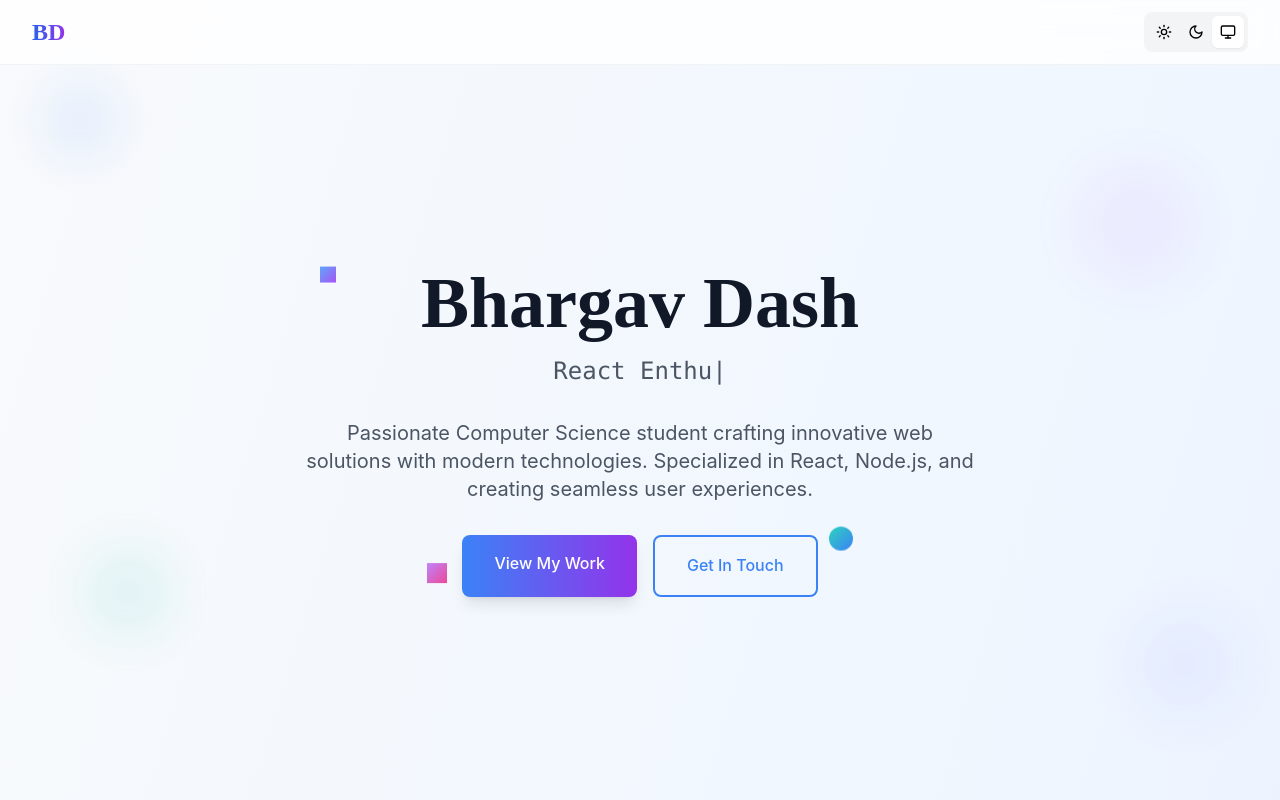
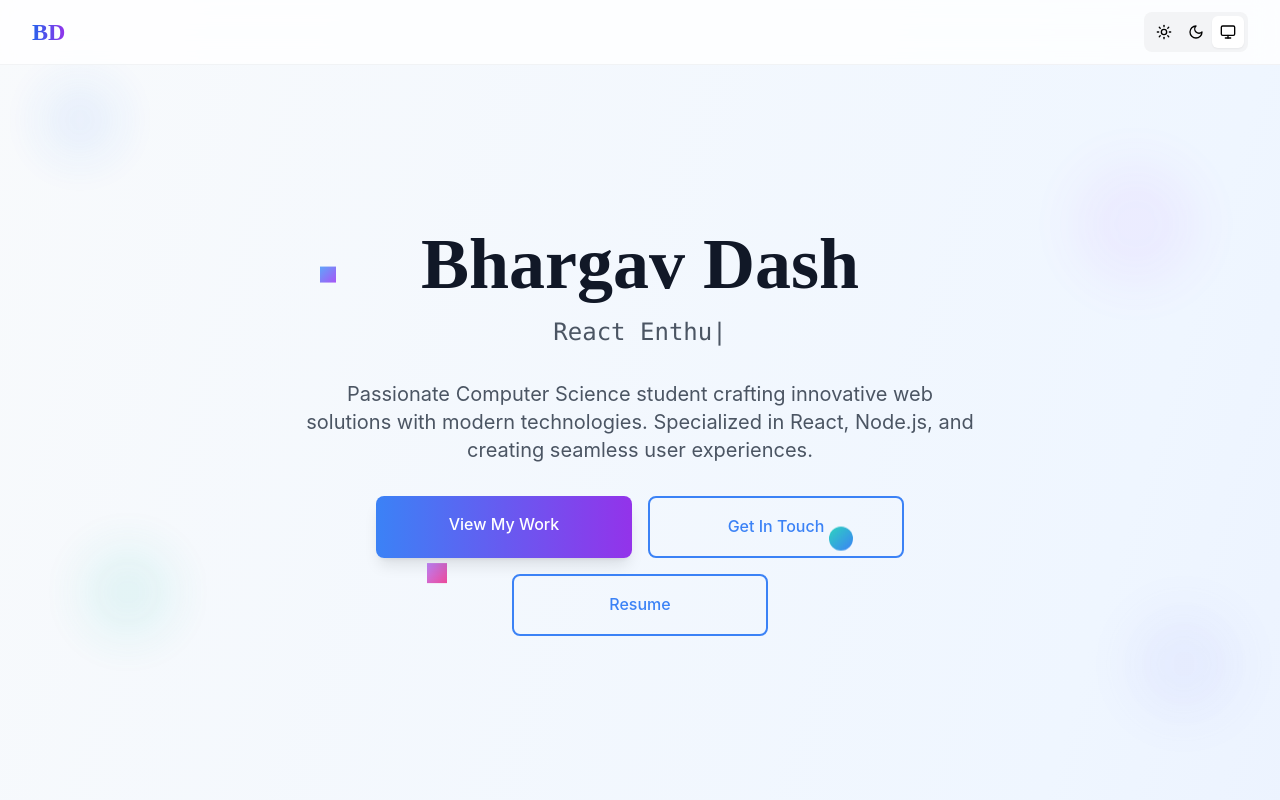
Before and after one commit to bhargavdash/portfolio-website, a React (Vite) app: page / in a window 1280 px wide. Shown: the top 800 px of the page. Built offline with nearby package versions, Linux system fonts and the light colour scheme.

Commit message:
Added resume

```diff
--- a/src/App.tsx
+++ b/src/App.tsx
@@ -211,18 +211,27 @@ function App() {
             Specialized in React, Node.js, and creating seamless user experiences.
           </p>
 
-          <div className="flex flex-col sm:flex-row gap-4 justify-center">
+          <div className="flex flex-col items-center gap-4 justify-center w-full">
+            <div className="flex flex-col sm:flex-row gap-4 w-full sm:w-auto justify-center">
               <a
                 href="#projects"
-              className="px-8 py-4 bg-gradient-to-r from-blue-500 to-purple-600 text-white rounded-lg font-medium hover:from-blue-600 hover:to-purple-700 transform hover:scale-105 transition-all duration-300 shadow-lg"
+                className="px-8 py-4 bg-gradient-to-r from-blue-500 to-purple-600 text-white rounded-lg font-medium hover:from-blue-600 hover:to-purple-700 transform hover:scale-105 transition-all duration-300 shadow-lg w-full sm:w-64 text-center"
               >
                 View My Work
               </a>
               <a
                 href="#contact"
-              className="px-8 py-4 border-2 border-blue-500 text-blue-500 dark:text-blue-400 rounded-lg font-medium hover:bg-blue-500 hover:text-white transform hover:scale-105 transition-all duration-300"
+                className="px-8 py-4 border-2 border-blue-500 text-blue-500 dark:text-blue-400 rounded-lg font-medium hover:bg-blue-500 hover:text-white transform hover:scale-105 transition-all duration-300 w-full sm:w-64 text-center"
               >
                 Get In Touch
+              </a>
+            </div>
+            <a
+              href="/bhargav_resume.pdf"
+              download
+              className="px-8 py-4 border-2 border-blue-500 text-blue-500 dark:text-blue-400 rounded-lg font-medium hover:bg-blue-500 hover:text-white transform hover:scale-105 transition-all duration-300 w-full sm:w-64 text-center"
+            >
+              Resume
             </a>
           </div>
         </div>
```
Also changed, not shown: 1 other file (tests, documents, lock files or other folders). Lines whose indentation alone changed are shown as unchanged.
